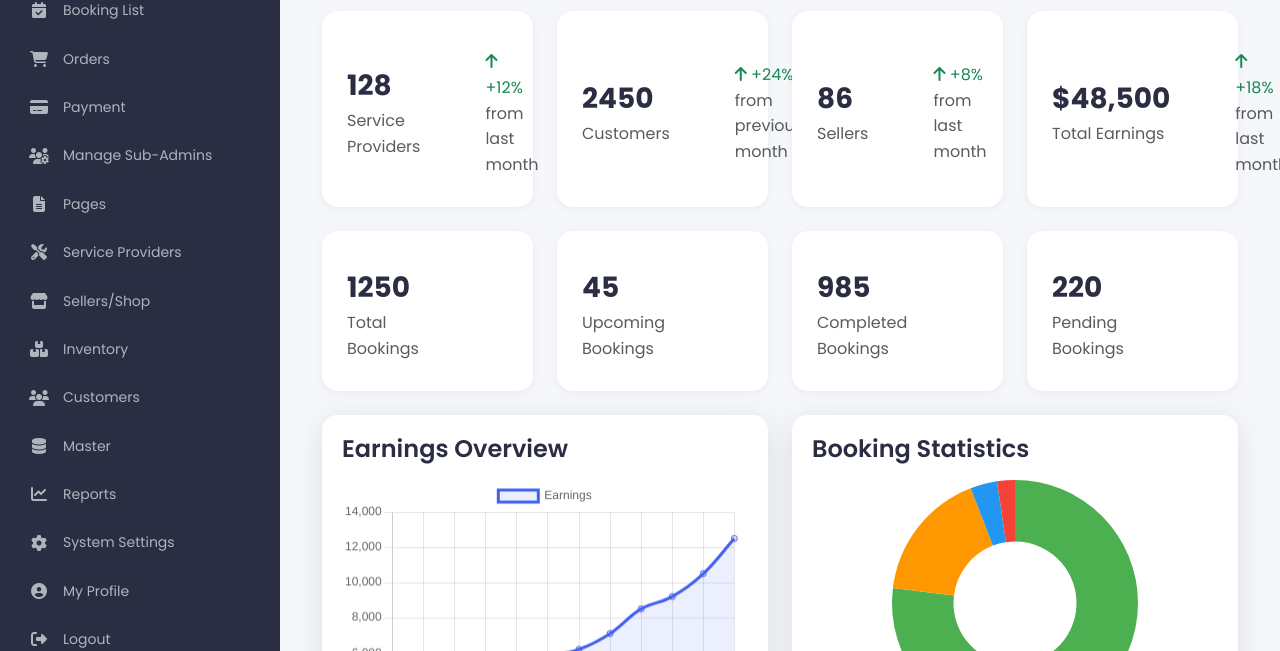
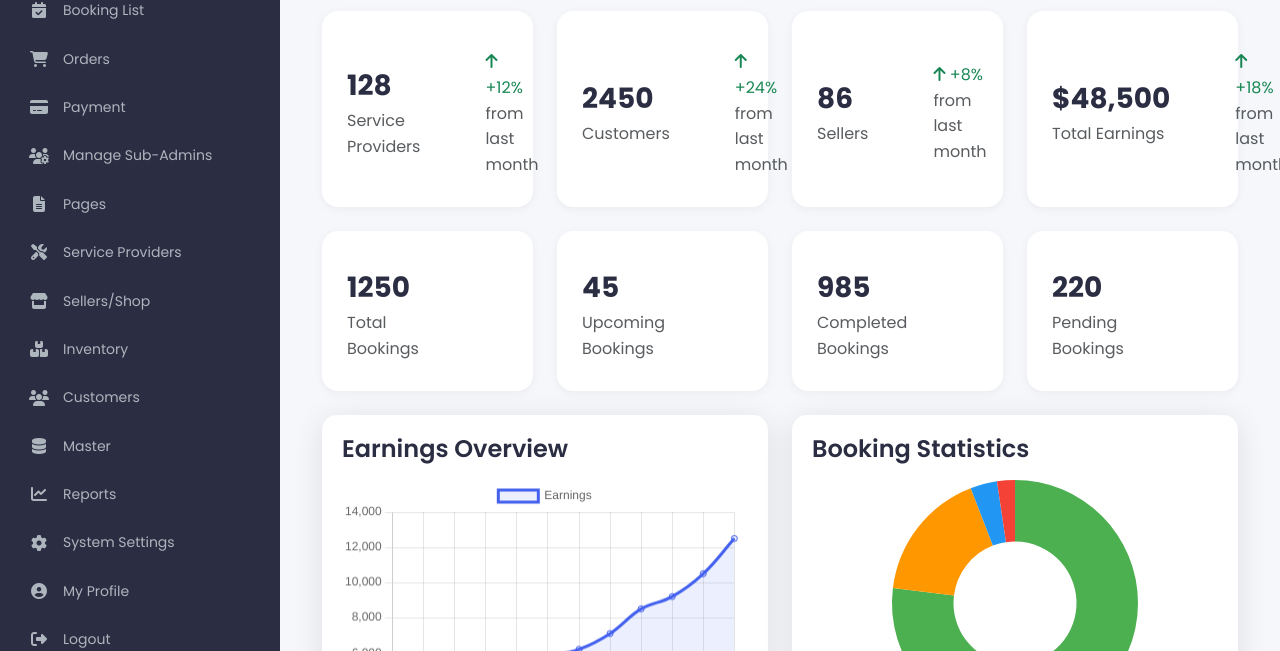
Before and after one commit to Sagar398/AloProject, a plain HTML site: page admin/dashboard.html in a window 1280 px wide. Shown: the part 149-800 px from the top of the page. Drawn offline with nearby package versions, Linux system fonts and the light colour scheme.

Commit message:
commited code

```diff
--- a/admin/dashboard.html
+++ b/admin/dashboard.html
@@ -107,7 +107,7 @@
                             </div>
                             <div class="mt-2">
                                 <span class="text-success"><i class="fas fa-arrow-up"></i> +24%</span>
-                                <span class="text-muted"> from previous month</span>
+                                <span class="text-muted"> from last month</span>
                             </div>
                         </div>
                     </div>
```
